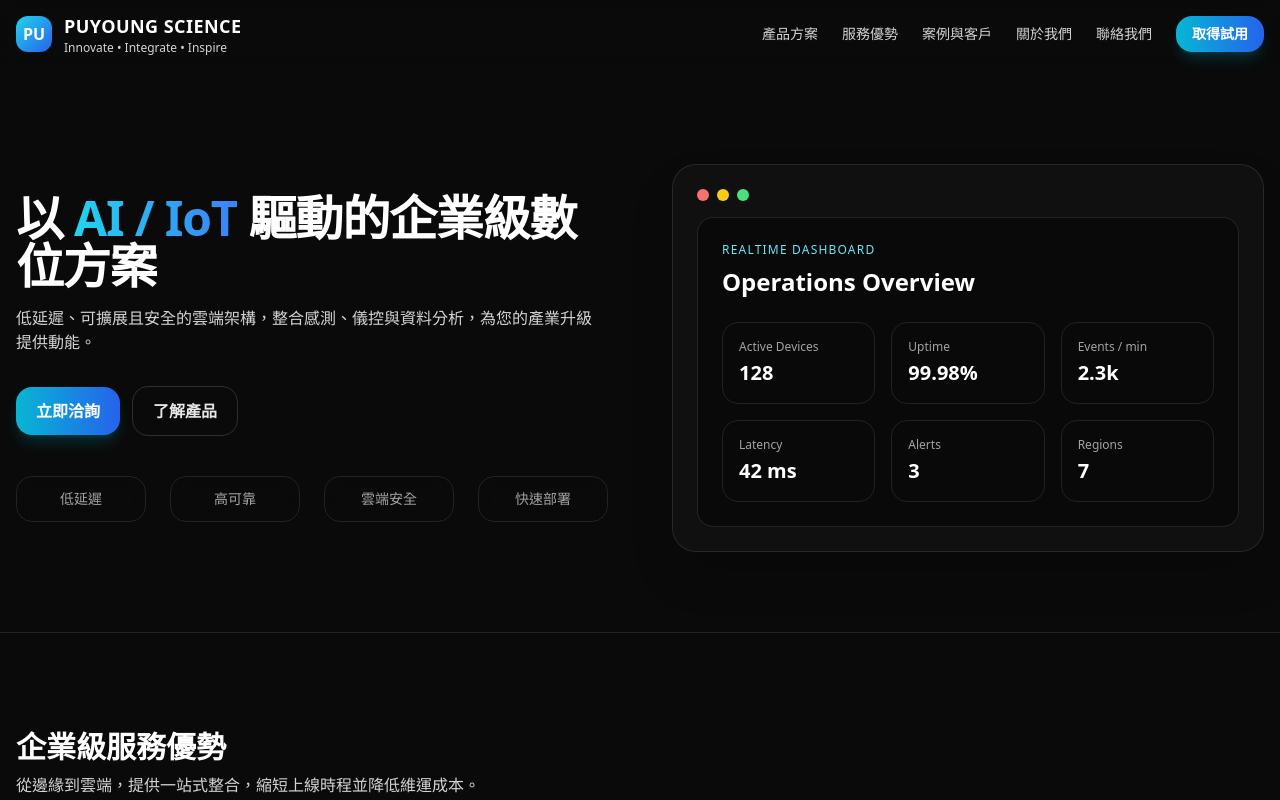
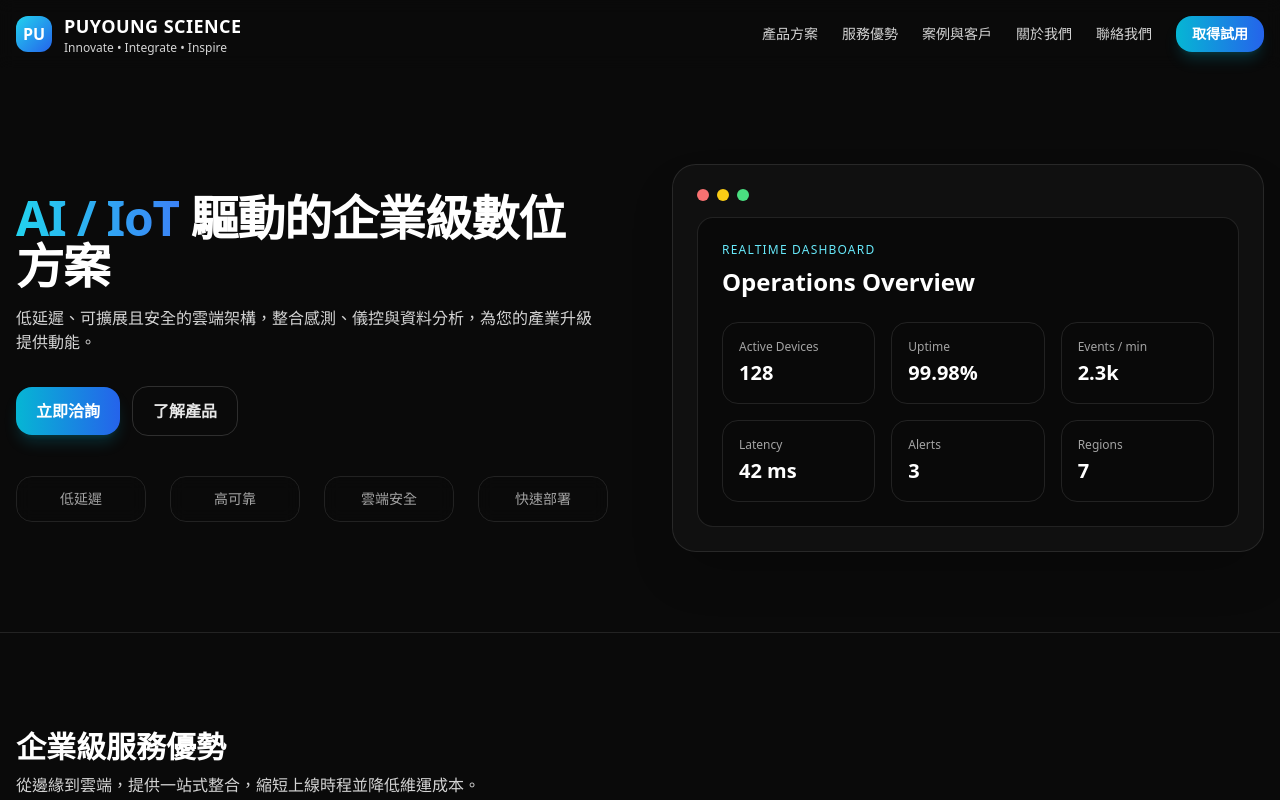
Before and after one commit to a0934483416-tech/puyoung-website, a Next.js app: page / in a window 1280 px wide. Shown: the top 800 px of the page. Built offline with nearby package versions, Linux system fonts and the light colour scheme.

Commit message:
Update CompanyHomepageTech.tsx

```diff
--- a/components/CompanyHomepageTech.tsx
+++ b/components/CompanyHomepageTech.tsx
@@ -69,14 +69,18 @@
       <section className="relative">
         <div className="mx-auto grid max-w-7xl items-center gap-10 px-4 pb-20 pt-16 md:grid-cols-2 md:gap-16 md:pt-24">
           <div>
-            <motion.h1
-              initial={{ opacity: 0, y: 20 }}
-              animate={{ opacity: 1, y: 0 }}
-              transition={{ duration: 0.6 }}
-              className="text-4xl font-extrabold tracking-tight md:text-5xl"
-            >
-              以 <span className="bg-gradient-to-r from-cyan-400 to-blue-500 bg-clip-text text-transparent">AI / IoT</span> 驅動的企業級數位方案
-            </motion.h1>
+                <motion.div
+                  initial={{ opacity: 0, y: 20 }}
+                  animate={{ opacity: 1, y: 0 }}
+                  transition={{ duration: 0.6 }}
+                >
+                  <h1 className="text-4xl font-extrabold tracking-tight md:text-5xl">
+                    <span className="bg-gradient-to-r from-cyan-400 to-blue-500 bg-clip-text text-transparent">
+                      AI / IoT
+                    </span>{" "}
+                    驅動的企業級數位方案
+                  </h1>
+                </motion.div>
             <p className="mt-4 max-w-xl text-neutral-300">
               低延遲、可擴展且安全的雲端架構，整合感測、儀控與資料分析，為您的產業升級提供動能。
             </p>
```
